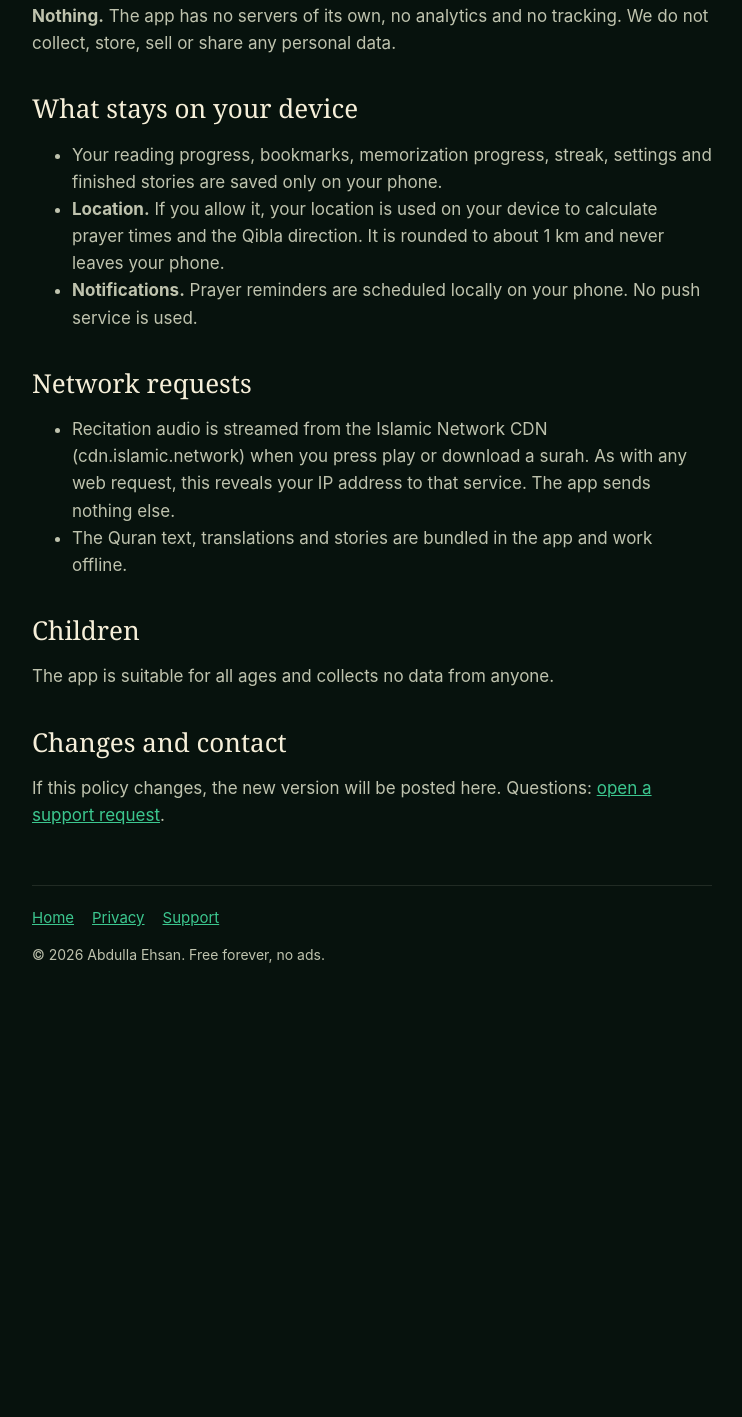
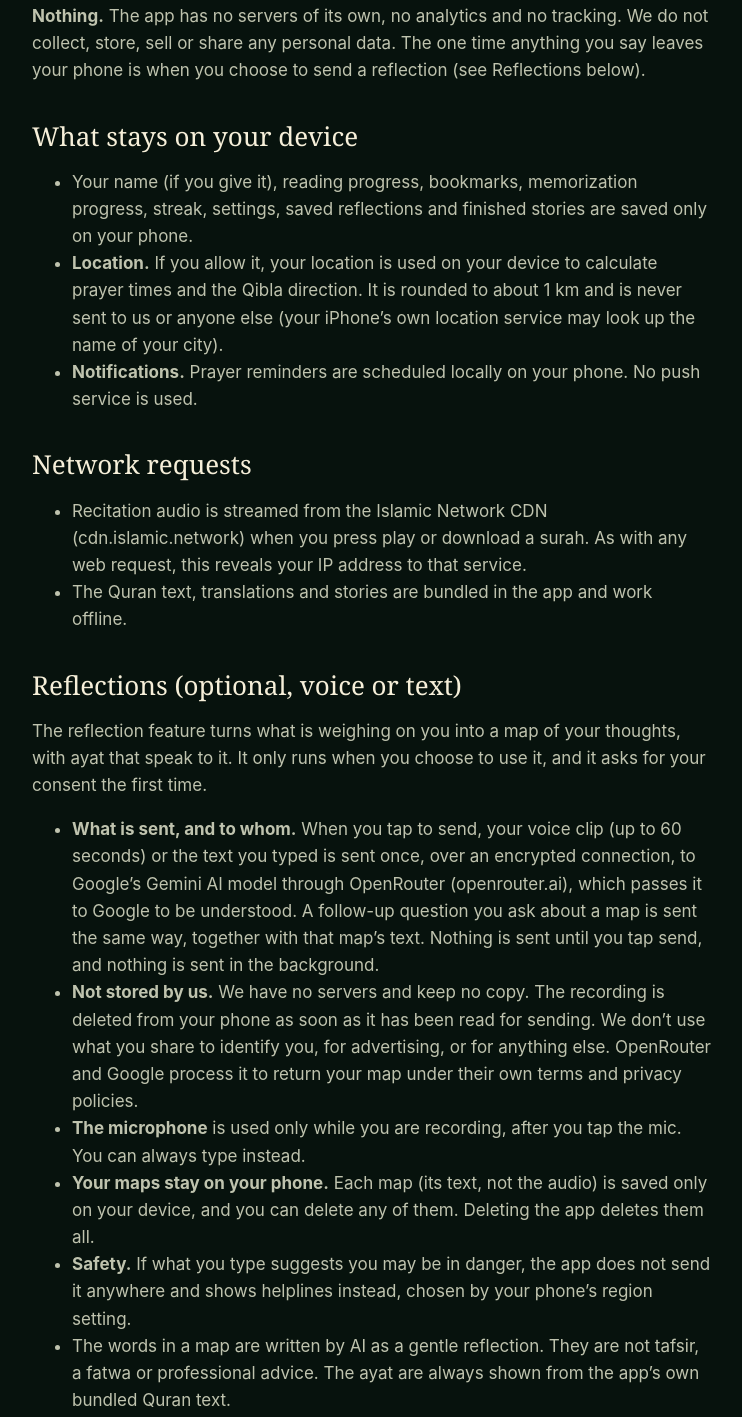
Before and after one commit to AbdullaE100/ehsan-app, a plain HTML site: page privacy.html in a window 1280 px wide. Shown: the part 378-1795 px from the top of the page, without its empty margins (268-1010 px from the left). Before the commit the page ends 1438 px from the top, so only its background shows below. Drawn offline with Linux system fonts and the light colour scheme.

Commit message:
Privacy policy: optional voice/text reflections (Gemini via OpenRouter), name stored on device

```diff
--- a/privacy.html
+++ b/privacy.html
@@ -1,15 +1,23 @@
 <!doctype html><html lang="en"><head><meta charset="utf-8"><meta name="viewport" content="width=device-width,initial-scale=1"><link rel="stylesheet" href="style.css"><link rel="icon" href="icon.png"><title>Privacy Policy — Quran: Memorize, Learn &amp; Audio</title></head><body><main><header><img src="icon.png" alt=""><a href="./">Quran: Memorize, Learn &amp; Audio</a></header>
-<div class="eyebrow">Last updated 26 September 2026</div>
+<div class="eyebrow">Last updated 28 September 2026</div>
 <h1>Privacy <em>Policy</em></h1>
 <p>This app is free, has no ads, and needs no account. What you read, save and pray stays between you and your Lord.</p>
-<h2>What we collect</h2><p><strong>Nothing.</strong> The app has no servers of its own, no analytics and no tracking. We do not collect, store, sell or share any personal data.</p>
+<h2>What we collect</h2><p><strong>Nothing.</strong> The app has no servers of its own, no analytics and no tracking. We do not collect, store, sell or share any personal data. The one time anything you say leaves your phone is when you choose to send a reflection (see Reflections below).</p>
 <h2>What stays on your device</h2>
-<ul><li>Your reading progress, bookmarks, memorization progress, streak, settings and finished stories are saved only on your phone.</li>
-<li><strong>Location.</strong> If you allow it, your location is used on your device to calculate prayer times and the Qibla direction. It is rounded to about 1 km and never leaves your phone.</li>
+<ul><li>Your name (if you give it), reading progress, bookmarks, memorization progress, streak, settings, saved reflections and finished stories are saved only on your phone.</li>
+<li><strong>Location.</strong> If you allow it, your location is used on your device to calculate prayer times and the Qibla direction. It is rounded to about 1 km and is never sent to us or anyone else (your iPhone’s own location service may look up the name of your city).</li>
 <li><strong>Notifications.</strong> Prayer reminders are scheduled locally on your phone. No push service is used.</li></ul>
 <h2>Network requests</h2>
-<ul><li>Recitation audio is streamed from the Islamic Network CDN (cdn.islamic.network) when you press play or download a surah. As with any web request, this reveals your IP address to that service. The app sends nothing else.</li>
+<ul><li>Recitation audio is streamed from the Islamic Network CDN (cdn.islamic.network) when you press play or download a surah. As with any web request, this reveals your IP address to that service.</li>
 <li>The Quran text, translations and stories are bundled in the app and work offline.</li></ul>
+<h2>Reflections (optional, voice or text)</h2>
+<p>The reflection feature turns what is weighing on you into a map of your thoughts, with ayat that speak to it. It only runs when you choose to use it, and it asks for your consent the first time.</p>
+<ul><li><strong>What is sent, and to whom.</strong> When you tap to send, your voice clip (up to 60 seconds) or the text you typed is sent once, over an encrypted connection, to Google’s Gemini AI model through OpenRouter (openrouter.ai), which passes it to Google to be understood. A follow-up question you ask about a map is sent the same way, together with that map’s text. Nothing is sent until you tap send, and nothing is sent in the background.</li>
+<li><strong>Not stored by us.</strong> We have no servers and keep no copy. The recording is deleted from your phone as soon as it has been read for sending. We don’t use what you share to identify you, for advertising, or for anything else. OpenRouter and Google process it to return your map under their own terms and privacy policies.</li>
+<li><strong>The microphone</strong> is used only while you are recording, after you tap the mic. You can always type instead.</li>
+<li><strong>Your maps stay on your phone.</strong> Each map (its text, not the audio) is saved only on your device, and you can delete any of them. Deleting the app deletes them all.</li>
+<li><strong>Safety.</strong> If what you type suggests you may be in danger, the app does not send it anywhere and shows helplines instead, chosen by your phone’s region setting.</li>
+<li>The words in a map are written by AI as a gentle reflection. They are not tafsir, a fatwa or professional advice. The ayat are always shown from the app’s own bundled Quran text.</li></ul>
 <h2>Children</h2><p>The app is suitable for all ages and collects no data from anyone.</p>
 <h2>Changes and contact</h2><p>If this policy changes, the new version will be posted here. Questions: <a href="https://github.com/AbdullaE100/ehsan-app/issues">open a support request</a>.</p>
 <footer><nav><a href="./">Home</a><a href="privacy.html">Privacy</a><a href="support.html">Support</a></nav><p>© 2026 Abdulla Ehsan. Free forever, no ads.</p></footer></main></body></html>
```
